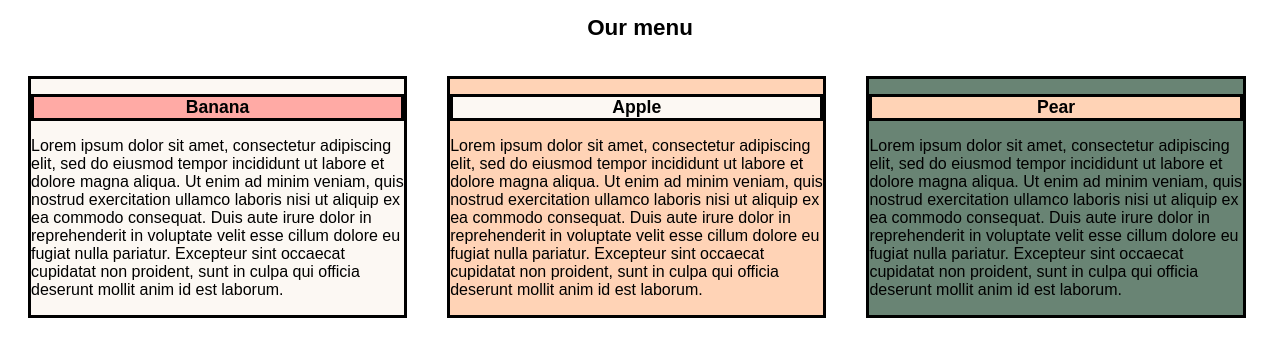
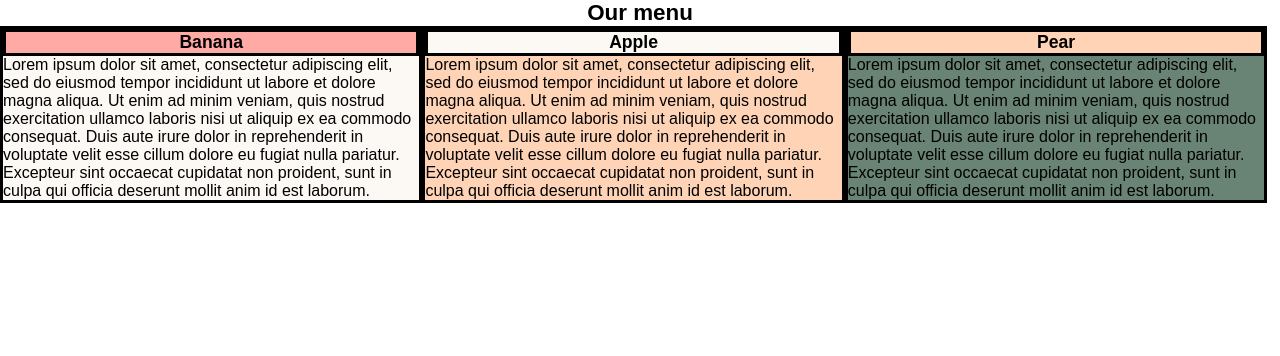
Before and after one commit to AliciaProjectBot/jhuassignment1, a plain HTML site: page mod2-solution/index.html in a window 1280 px wide. Drawn offline with Linux system fonts and the light colour scheme.

Commit message:
remove margins and padding and changed widths of containers

```diff
--- a/mod2-solution/stylesheet.css
+++ b/mod2-solution/stylesheet.css
@@ -1,5 +1,10 @@
 body {
 	font-family: "Eb Garamond", sans-serif;
+}
+
+* {
+	margin: 0px;
+	padding: 0px;
 }
 
 #our-menu {
@@ -10,8 +15,7 @@ body {
 /* make everything float */
 .banana, .apple, .pear {
 	float: left;
-	margin: 20px;
-	width: 30%;
+	width: 33%;
 	box-sizing: border-box;
 }
 
```
